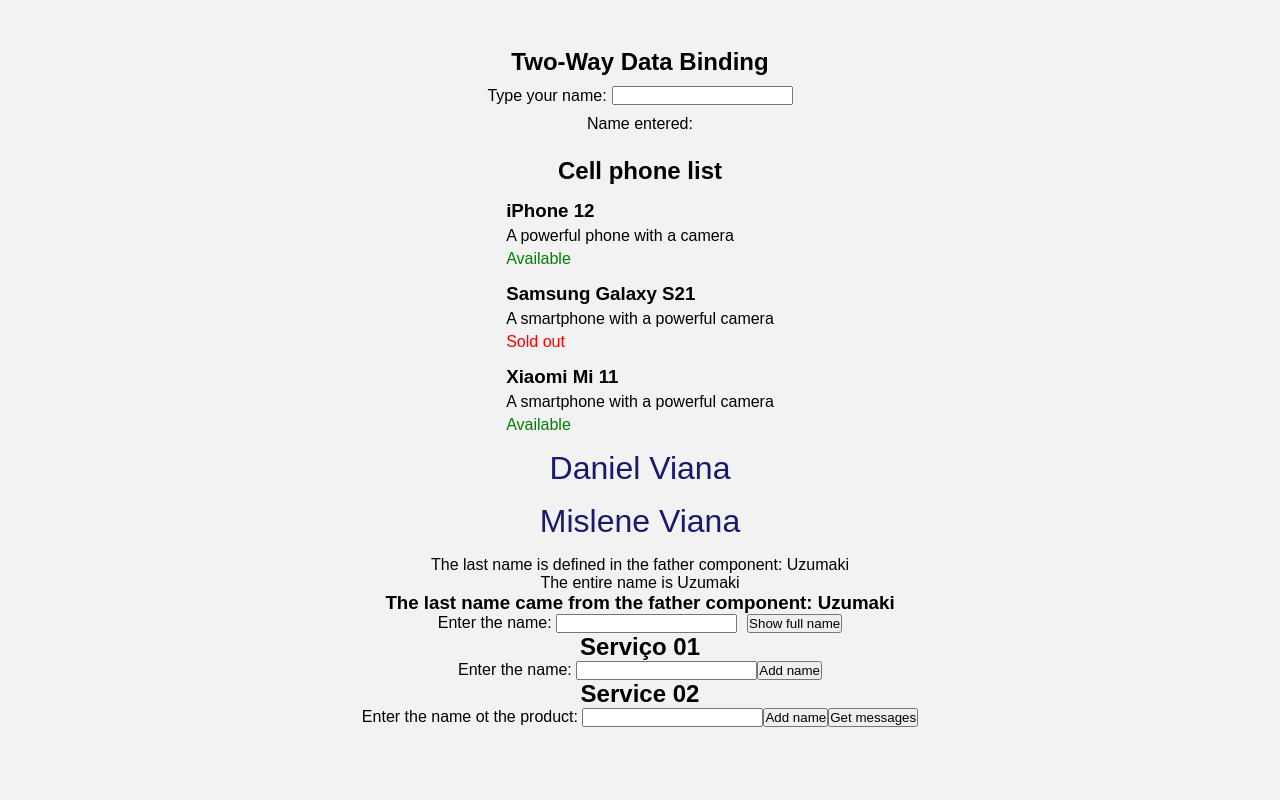
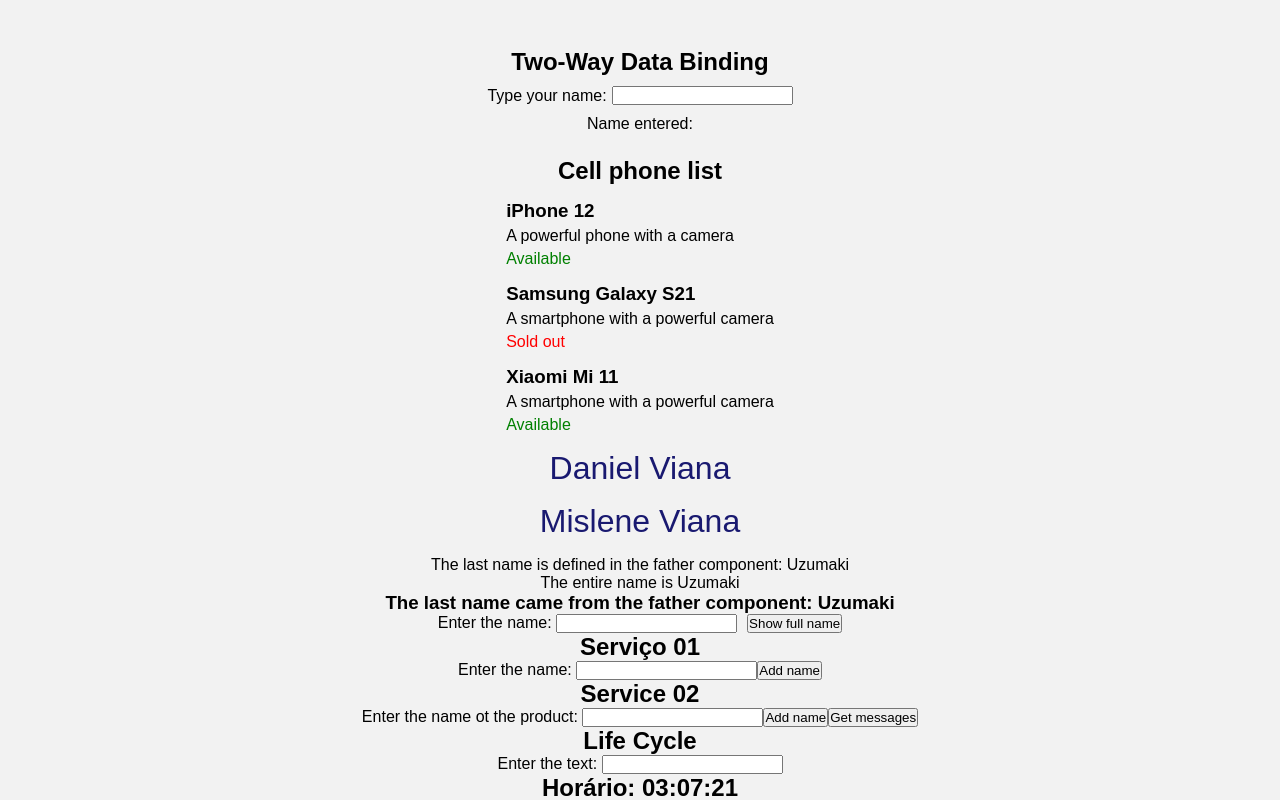
Before and after one commit to danielviana10/continuos-angular, an Angular app: page / in a window 1280 px wide. Built offline with nearby package versions, Linux system fonts and the light colour scheme.

Commit message:
feat: timer + OnChanges + OnDestroy

```diff
--- a/src/app/app.component.html
+++ b/src/app/app.component.html
@@ -6,4 +6,5 @@
   <app-father-component></app-father-component>
   <app-service1></app-service1>
   <app-service2></app-service2>
+  <app-life-cycle-parent></app-life-cycle-parent>
 </div>
--- a/src/app/app.module.ts
+++ b/src/app/app.module.ts
@@ -11,6 +11,8 @@ import { FatherComponentComponent } from './father-component/father-component.co
 import { ChildComponentComponent } from './child-component/child-component.component';
 import { Service1Component } from './service1/service1.component';
 import { Service2Component } from './service2/service2.component';
+import { LifeCycleComponent } from './life-cycle/life-cycle.component';
+import { LifeCycleParentComponent } from './life-cycle-parent/life-cycle-parent.component';
 
 @NgModule({
   declarations: [
@@ -21,7 +23,9 @@ import { Service2Component } from './service2/service2.component';
     FatherComponentComponent,
     ChildComponentComponent,
     Service1Component,
-    Service2Component
+    Service2Component,
+    LifeCycleComponent,
+    LifeCycleParentComponent
   ],
   imports: [
     BrowserModule,
--- /dev/null
+++ b/src/app/life-cycle-parent/life-cycle-parent.component.html
@@ -0,0 +1,4 @@
+<h2>Life Cycle</h2>
+<label for="text">Enter the text: </label>
+<input type="text" id="text" [(ngModel)]="text" />
+<app-life-cycle [text]="text"></app-life-cycle>
--- /dev/null
+++ b/src/app/life-cycle-parent/life-cycle-parent.component.ts
@@ -0,0 +1,12 @@
+import { Component, OnInit } from '@angular/core';
+
+@Component({
+  selector: 'app-life-cycle-parent',
+  templateUrl: './life-cycle-parent.component.html',
+  styleUrls: ['./life-cycle-parent.component.css']
+})
+export class LifeCycleParentComponent {
+
+  text: string = '';
+
+}
--- /dev/null
+++ b/src/app/life-cycle/life-cycle.component.html
@@ -0,0 +1 @@
+<h2>Horário: {{ hour | date:"HH:mm:ss"}}</h2>
--- /dev/null
+++ b/src/app/life-cycle/life-cycle.component.ts
@@ -0,0 +1,32 @@
+import { Component, Input, OnChanges, OnDestroy, OnInit, SimpleChanges } from '@angular/core';
+
+@Component({
+  selector: 'app-life-cycle',
+  templateUrl: './life-cycle.component.html',
+  styleUrls: ['./life-cycle.component.css']
+})
+export class LifeCycleComponent implements OnInit, OnChanges, OnDestroy {
+
+  hour = new Date()
+  timer: any = null;
+
+  @Input() text: string = '';
+
+  constructor() { }
+
+  ngOnInit(): void {
+    console.log("The event OnInit was started");
+    this.timer = setInterval(() => {
+      this.hour = new Date();
+    }, 1000)
+  }
+
+  ngOnChanges(changes: SimpleChanges): void {
+    console.log(changes);
+  }
+
+  ngOnDestroy(): void {
+    clearInterval(this.timer);
+  }
+
+}
```
Also changed, not shown: src/app/life-cycle-parent/life-cycle-parent.component.css (added), src/app/life-cycle/life-cycle.component.css (added), 2 other files (tests, documents, lock files or other folders).
